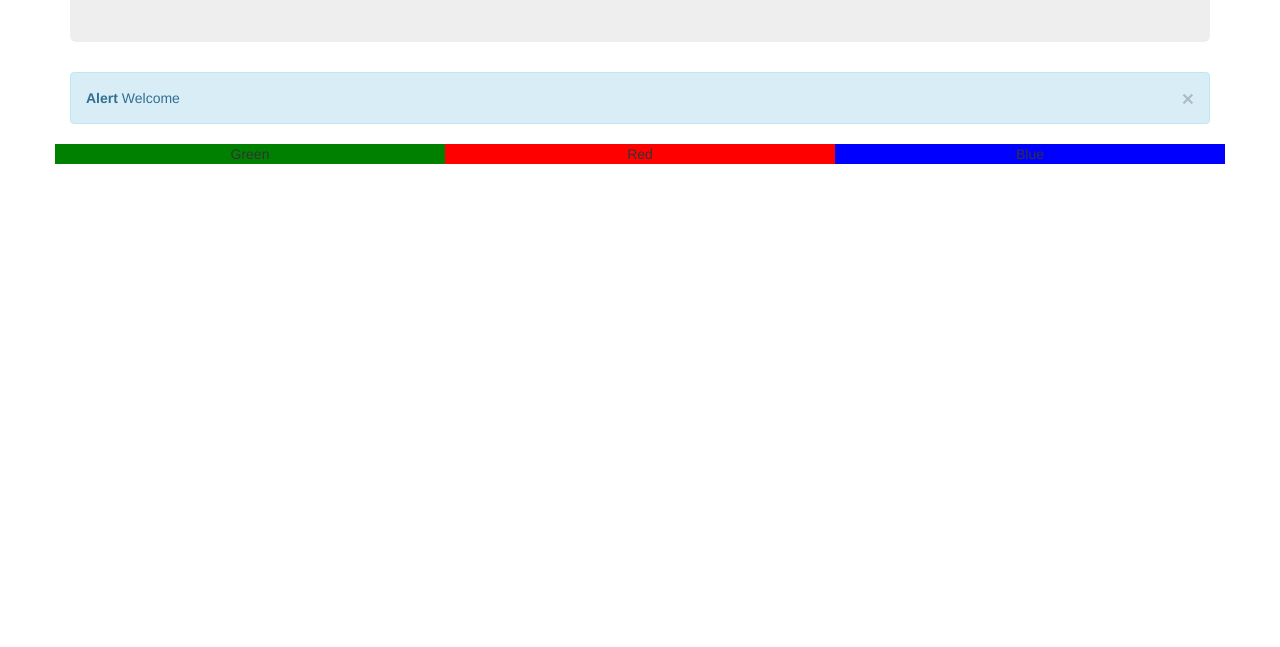
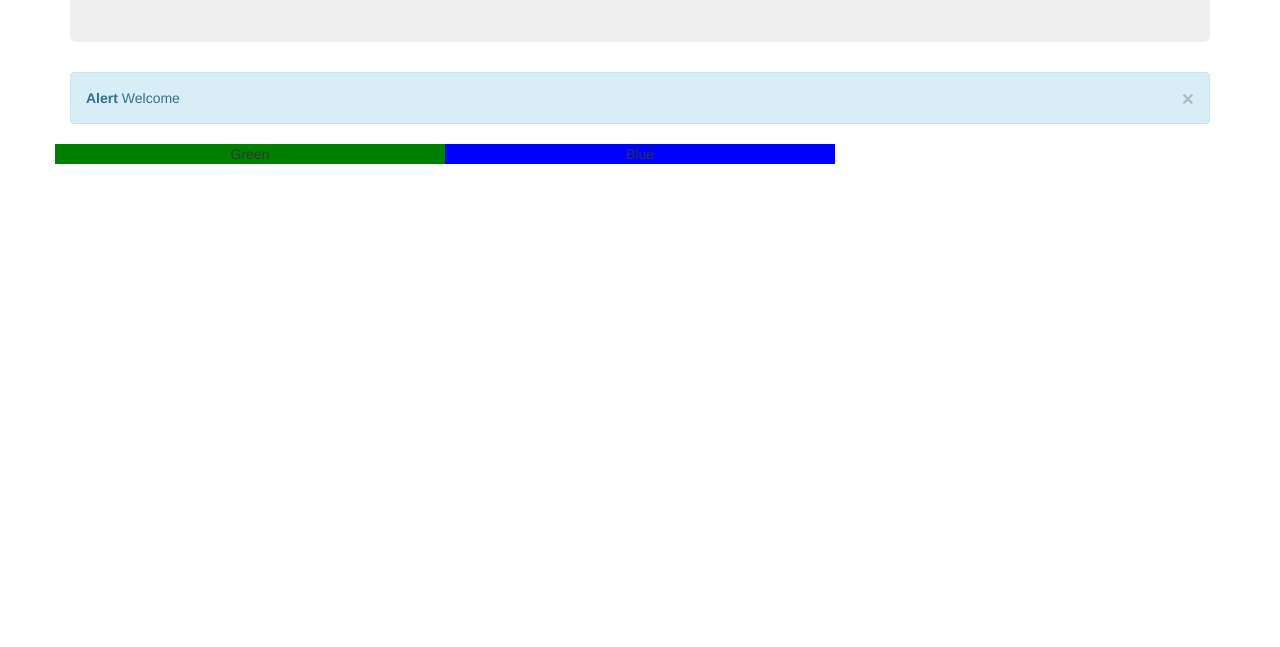
Before and after one commit to tmartin357b/glowing-sniffle, a plain HTML site: page index.html in a window 1280 px wide. Shown: the part 153-800 px from the top of the page. Drawn offline with nearby package versions, Linux system fonts and the light colour scheme.

Commit message:
Removed Red

```diff
--- a/index.html
+++ b/index.html
@@ -28,9 +28,6 @@
       <div class="col-md-4 text-center" style="background-color: green;">
         Green
       </div>
-      <div class="col-md-4 text-center" style="background-color: red;">
-        Red
-      </div>
       <div class="col-md-4 text-center" style="background-color: blue;">
         Blue
       </div>
```
